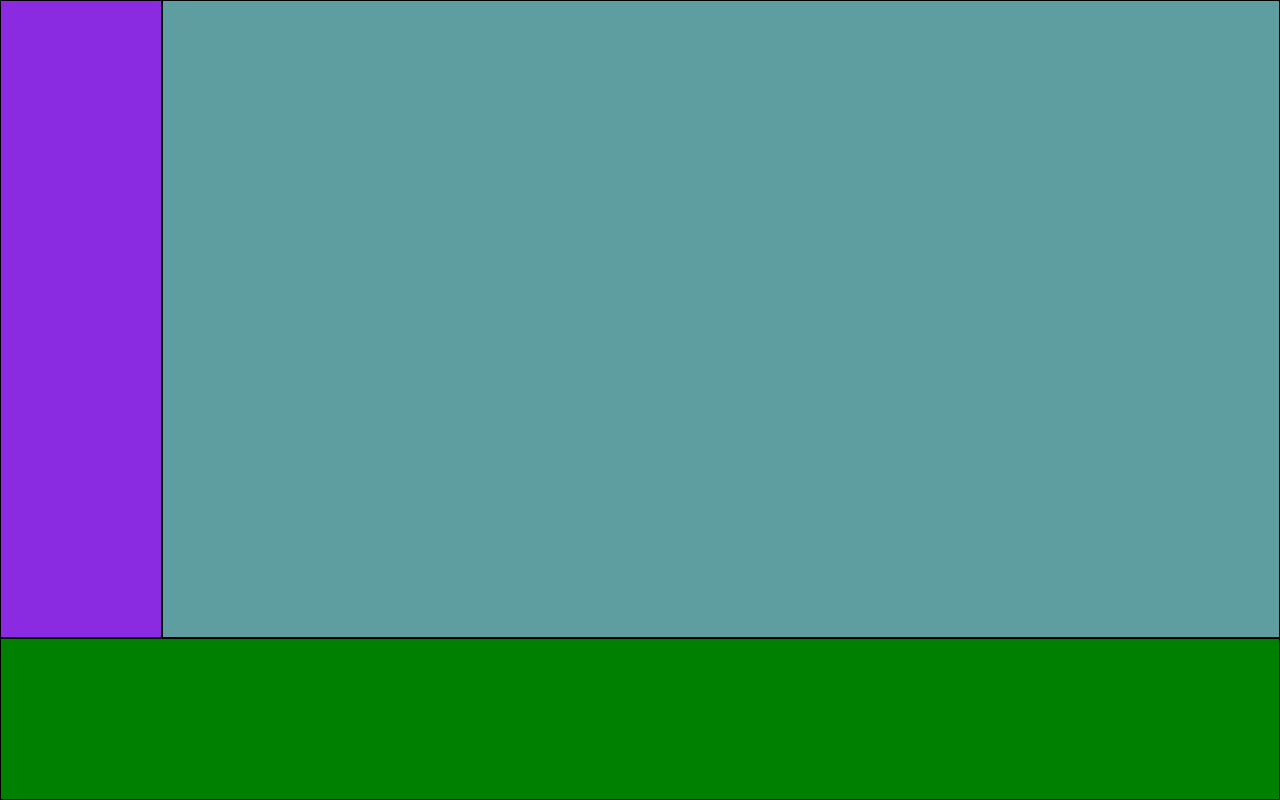
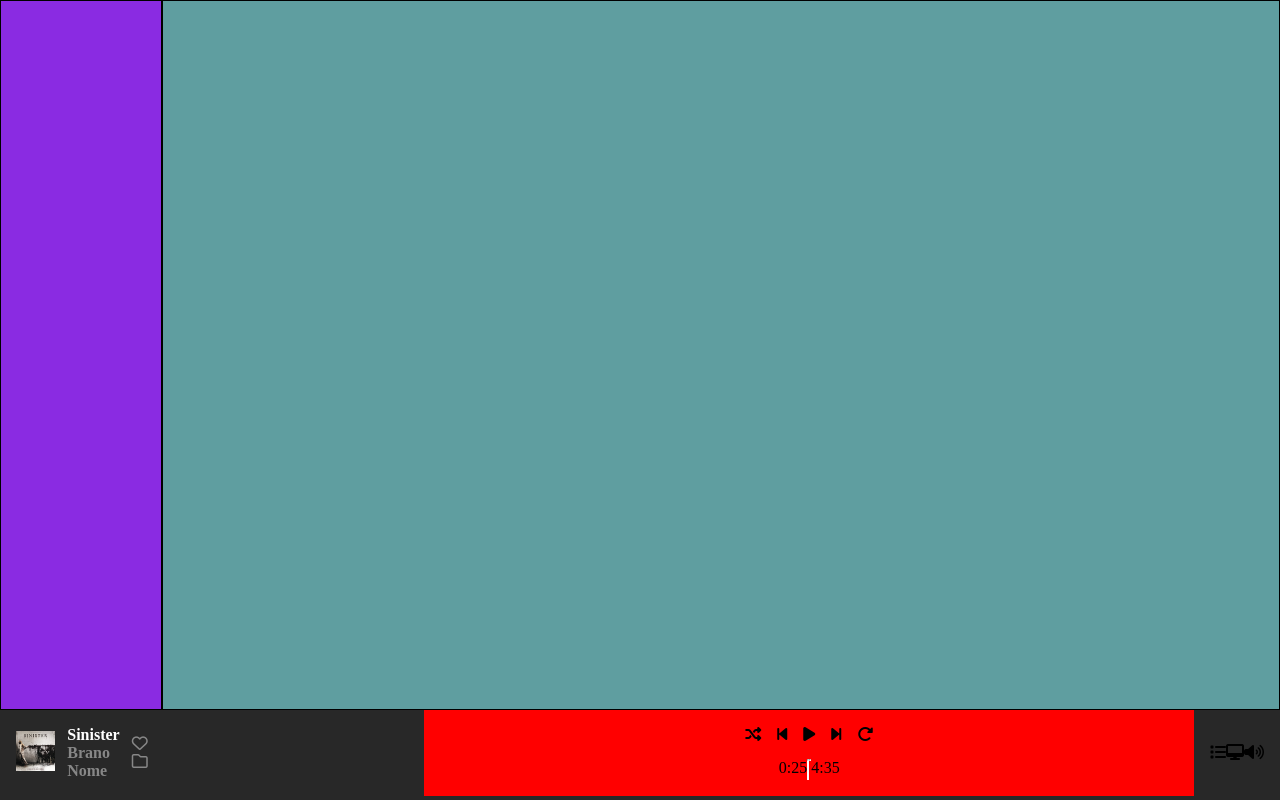
Before and after one commit to jamiromic/html-css-spotifyweb, a plain HTML site: page index.html in a window 1280 px wide. Drawn offline with Linux system fonts and the light colour scheme.

Commit message:
workinprogressfooter

```diff
--- a/css/style.css
+++ b/css/style.css
@@ -14,12 +14,9 @@ img {
 
 }
 
-ul,
-ol,
-menu {
+ul, ol, menu {
 
-    font-style: none;
-
+    list-style: none;
 }
 
 /*Main Boxes*/
@@ -43,18 +40,106 @@ main{
 
 .footer{
 
-    background-color: green;
-    border: 1px solid black;
-    padding: 5rem;
+    background-color: #282828;
     height: 90px;
+
 
 }
 
 .menu-aside{
 
+    display: flex;
+    max-height: 100%;
+
+}
+
+.asideleft {
+    display: flex;
+    justify-content: left;
+    align-items: center;
+    padding: 1rem;
+    gap: 0.75rem;
+}
+
+.photoalbum{
+
+    width: 10%;
+
+}
+
+.title-track{
+    color: white;
+    font-weight: bold;
+}
+
+.track, .name-track{
+    color: #878787;
+    font-weight: bold;
+}
+
+.favorite{
+    color: #878787;
+
+}
+
+
+
+.asidecenter {
+
+    display: flex;
+    flex-direction: column;
+    justify-content: center;
+    align-items: center;
+    padding: 1rem;
+    gap: 0.75rem;
+    background-color: red;
+    flex-grow: 1;
+
+}
+
+.control-bar{
+    flex-basis: 100%;
+    display: flex;
+    gap: 1rem;
 
 
 }
+
+.status-bar{
+    flex-basis: 100%;
+    display: flex;
+
+
+}
+
+.line-white{
+
+    max-width: 100px;
+    background-color: white;
+
+}
+
+.line-grey{
+
+
+}
+
+.asideright {
+
+    display: flex;
+    justify-content: right;
+    align-items: center;
+    padding: 1rem;
+    gap: 0.75rem;
+
+
+}
+
+.audio-bar{
+
+    display: flex;
+}
+
 
 
 
--- a/index.html
+++ b/index.html
@@ -23,6 +23,53 @@
         <footer class="footer">
             <aside class="menu-aside">
 
+                <div class="asideleft">
+                    <figure class="photoalbum">
+                        <img src="./img/sinister.jpeg" alt="Sinister Photo Album">
+                    </figure>
+                    <ul class="namealbum">
+                        <li class="title-track">Sinister</li>
+                        <li class="track">Brano</li>
+                        <li class="name-track">Nome</li>
+                    </ul>
+                    <ul class="favorite">
+                        <li><i class="fa-regular fa-heart"></i></i></li>
+                        <li><i class="fa-regular fa-folder"></i></li>
+                    </ul>
+
+                </div>
+
+                <div class="asidecenter">
+                    <ul class="control-bar">
+                        <li><i class="fa-solid fa-shuffle"></i></li>
+                        <li><i class="fa-solid fa-backward-step"></i></li>
+                        <li><i class="fa-solid fa-play"></i></li>
+                        <li><i class="fa-solid fa-forward-step"></i></li>
+                        <li><i class="fa-solid fa-rotate-right"></i></li>
+
+                    </ul>
+                    <ul class="status-bar">
+                        <li>0:25</li>
+                        <li class="line-white"><hr></li>
+                        <li class="line-grey"><hr></li>
+                        <li>4:35</li>
+                    </ul>
+
+                </div>
+
+                <div class="asideright">
+                    <ul class="audio-bar">
+                        <li><i class="fa-solid fa-list"></i></li>
+                        <li><i class="fa-solid fa-desktop"></i></li>
+                        <li><i class="fa-solid fa-volume-high"></i></li>
+                        <li class="line-white"></li>
+                        <li class="line-grey"></li>
+                    </ul>
+
+                </div>
+
+                </div>
+
             </aside>
         </footer>
     </main>
```
